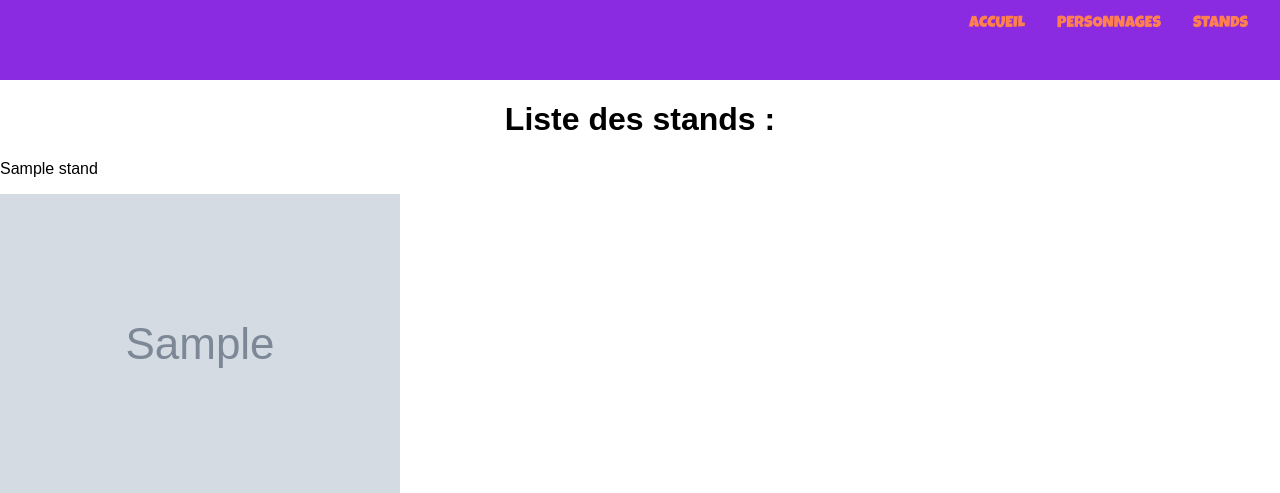
After one commit to LouGrom/JojoDb, a Symfony app: template templates/stand/list.html.twig in a window 1280 px wide. The commit adds this page. Shown: the top 493 px of the page. Run offline with Twig, Linux system fonts and the light colour scheme; the template is opened without the code that fills it: most values are stand-ins (such as "Sample title", 1, 10 or a date in 2020); grey boxes marked "Sample" are stand-in pictures; some libraries are stand-ins or nearby versions.

Commit message:
Add stands list

```diff
--- a/templates/base.html.twig
+++ b/templates/base.html.twig
@@ -13,7 +13,7 @@
                 <ul>
                     <li><a href="{{ path('homepage')}}">Accueil</a></li>
                     <li><a href="{{ path('characters_list')}}">Personnages</a></li>
-                    <li><a href="">Stands</a></li>
+                    <li><a href="{{ path('stands_list')}}">Stands</a></li>
                 </ul>
             </div>
         </nav>
--- /dev/null
+++ b/templates/stand/list.html.twig
@@ -0,0 +1,16 @@
+{% extends 'base.html.twig' %}
+
+{% block title %}Stands{% endblock %}
+
+{% block body %}
+
+<h1> Liste des stands : </h1>
+{% for stand in stands %}
+
+<p>{{ stand.name }}</p>
+<img src="{{ stand.picture }}" alt="character picture">
+<p>{{ stand.description }} </p>
+
+{% endfor %}
+
+{% endblock %}
```
Also changed, not shown: src/Controller/StandController.php (added, +18 -0 lines).
